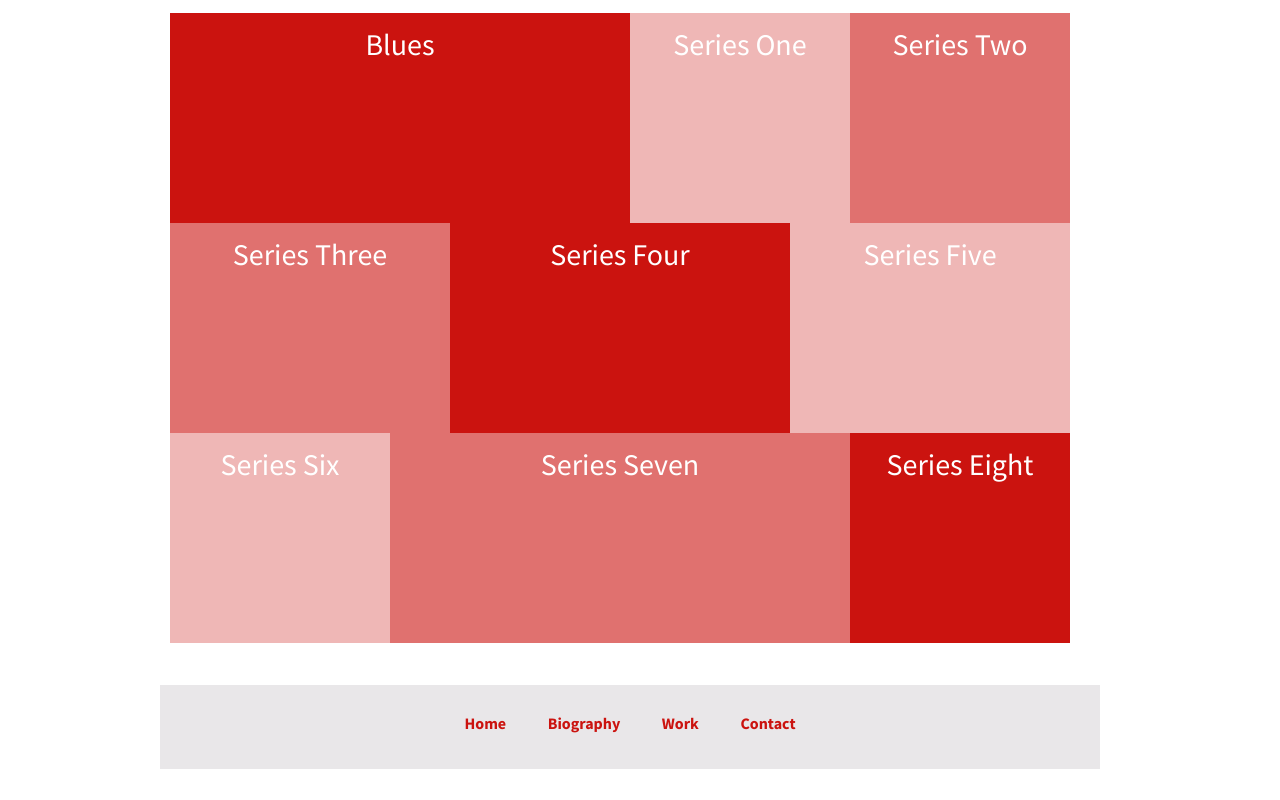
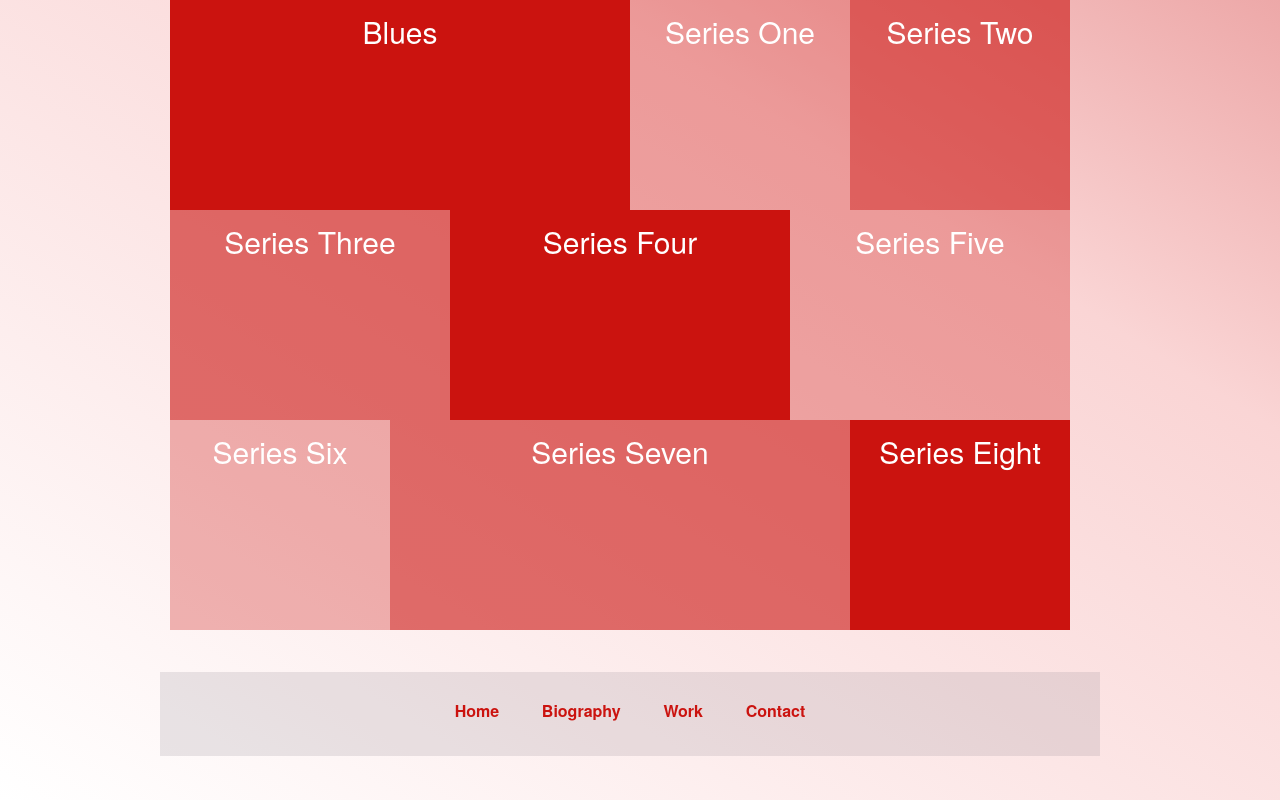
Before and after one commit to owlbytes/BinaShah, a PHP site: page /work.html in a window 1280 px wide. Run offline with PHP 8.4, Linux system fonts and the light colour scheme.

Commit message:
added gradient

```diff
--- a/CSS/bio.css
+++ b/CSS/bio.css
@@ -1,7 +1,17 @@
 body {
-  background-color: #ffffff;
-  font-family: 'Source Sans Pro', sans-serif;
-  margin: 1%;
+  background-image: -webkit-gradient(
+    linear,
+    left bottom,
+    right top,
+    color-stop(0, #FFFFFF),
+    color-stop(0.73, #FAD5D5),
+    color-stop(1, #EDA8A8)
+  );
+  background-image: -o-linear-gradient(right top, #FFFFFF 0%, #FAD5D5 73%, #EDA8A8 100%);
+  background-image: -moz-linear-gradient(right top, #FFFFFF 0%, #FAD5D5 73%, #EDA8A8 100%);
+  background-image: -webkit-linear-gradient(right top, #FFFFFF 0%, #FAD5D5 73%, #EDA8A8 100%);
+  background-image: -ms-linear-gradient(right top, #FFFFFF 0%, #FAD5D5 73%, #EDA8A8 100%);
+  background-image: linear-gradient(to right top, #FFFFFF 0%, #FAD5D5 73%, #EDA8A8 100%);
 }
 
 h1 {
--- a/CSS/work.css
+++ b/CSS/work.css
@@ -1,3 +1,6 @@
+
+
+
 #box{
   margin-bottom: 3em;
 }
--- a/bio.html
+++ b/bio.html
@@ -11,6 +11,7 @@
 <body>
   <div class="container">
     <div class="sixteen columns" id="box">
+      <br>
       <h1>Biography</h1>
       <br>
       <br>
--- a/blues.html
+++ b/blues.html
@@ -1,4 +1,4 @@
-<html>
+<html id="page">
   <head>
     <title>Bina Shah: Blues</title>
     <link rel="stylesheet" type="text/css" href="CSS/base.css">
```
Also changed, not shown: CSS/works.css (+25 -0 lines).
